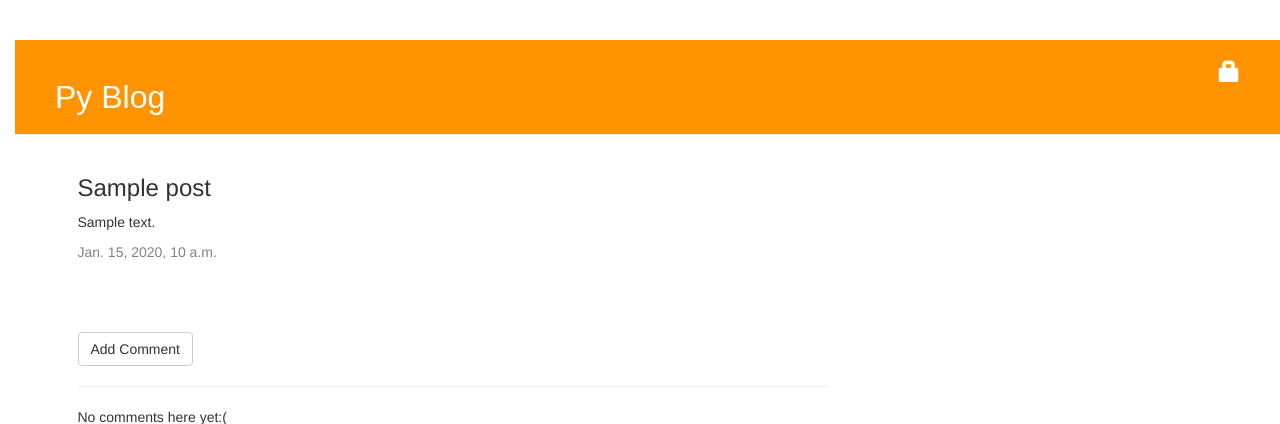
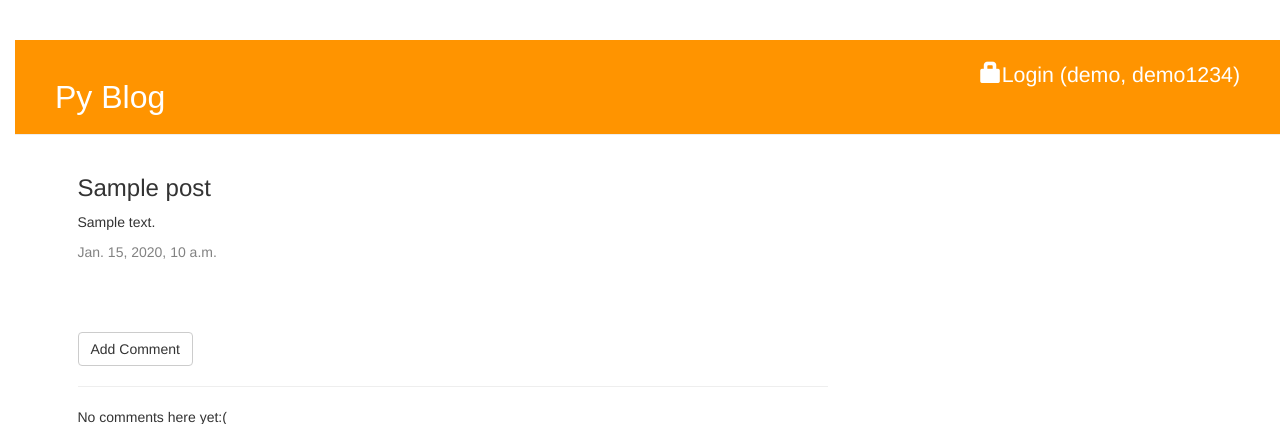
Before and after one commit to sbosonline/pyblog, a Django app: page /post/1/ in a window 1280 px wide. Shown: the top 424 px of the page. Run offline with Django 3.2, Linux system fonts and the light colour scheme; tables that the repository leaves empty hold one stand-in row (values such as "Sample post"); some libraries are stand-ins or nearby versions.

Commit message:
login and view update

```diff
--- a/blog/templates/blog/base.html
+++ b/blog/templates/blog/base.html
@@ -16,7 +16,7 @@
         <p class="top-menu">Hello, {{ user.username }} <small>(<a href="{% url 'logout' %}">Log out</a>)</small></p>
         {% else %}
 
-        <a href="{% url 'login' %}" class="top-menu"><span class="glyphicon glyphicon-lock"></span></a> {% endif %}
+        <a href="{% url 'login' %}" class="top-menu"><span class="glyphicon glyphicon-lock"></span>Login (demo, demo1234)</a> {% endif %}
 
         <h1><a href="/">Py Blog</a></h1>
     </div>
--- a/blog/views.py
+++ b/blog/views.py
@@ -4,6 +4,7 @@ from .models import Post,Comment
 from django.shortcuts import render, get_object_or_404
 from .forms import PostForm,CommentForm
 from django.contrib.auth.decorators import login_required
+from django.template import RequestContext
 
 def post_list(request):
     posts = Post.objects.filter(published_date__lte=timezone.now()).order_by('published_date')
@@ -51,17 +52,16 @@ def post_publish(request,pk):
     return redirect('post_detail',pk=pk)
 
 def add_comment_to_post(request,pk):
-    post=get_object_or_404(Post,pk=pk)
-    if request.method == 'post':
+    post=get_object_or_404(Post, pk=pk)
+    if request.method == "POST":
         form = CommentForm(request.POST)
         if form.is_valid():
             comment = form.save(commit=False)
-            comment.author = request.user
             comment.post = post
             comment.save()
-            return redirect('blog:post_detail',pk=post.pk)
+            return redirect('post_detail', pk=post.pk)
         else:
-            form = CommentForm(request.post)
+            form = CommentForm()
         return render(request,'blog/add_comment_to_post.html',{'form':form})
 
 @login_required
--- a/mysite/urls.py
+++ b/mysite/urls.py
@@ -19,7 +19,7 @@ from django.contrib.auth import views
 
 urlpatterns = [
     url(r'^admin/', admin.site.urls),
-    url(r'^accounts/login/$', views.login, name='login'),
     url(r'', include('blog.urls')),
-    url(r'^accounts/logout/$', views.logout, name='logout', kwargs={'next_page': '/'}),
+    url(r'^registration/login/$', views.login, name='login'),
+    url(r'^registration/logout/$', views.logout, name='logout', kwargs={'next_page': '/'}),
 ]
```
Also changed, not shown: blog/templates/registration/login.html (renamed from blog/templates/registration/accounts/login.html).
